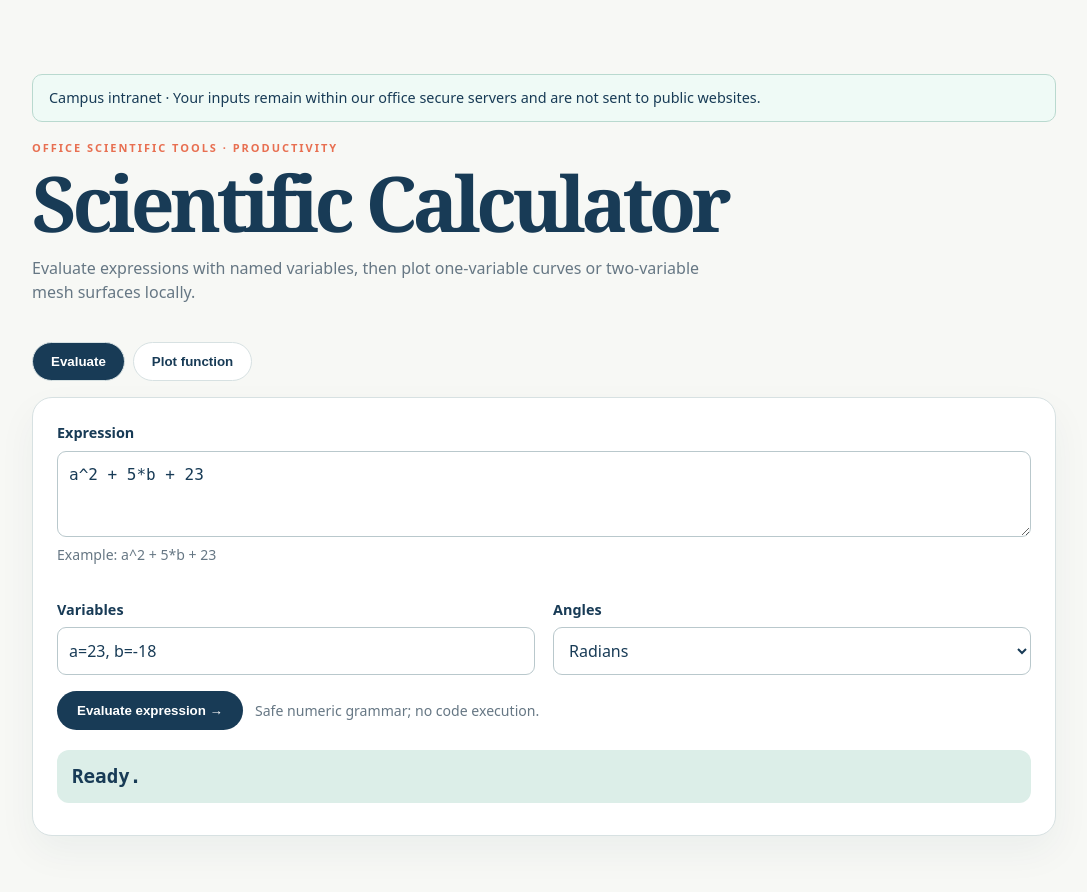
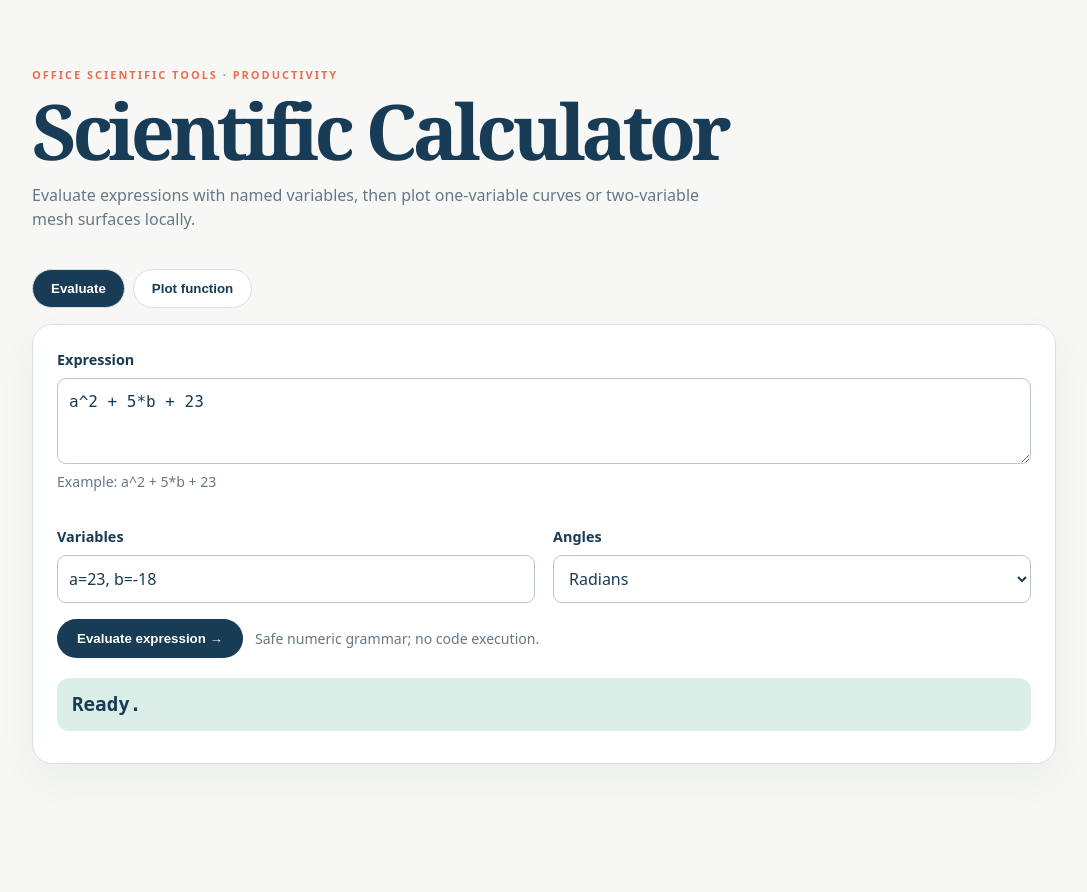
Before and after one commit to kvmani/scientific_calculator, a Flask app: page / in a window 1280 px wide. Shown: the whole page, without its empty margins (96-1183 px from the left). After the commit the page ends 764 px from the top, so only its background shows below. Run offline with Flask 3, Linux system fonts and the light colour scheme.

Commit message:
Remove tool privacy banner and add browser warning

```diff
--- /dev/null
+++ b/static/browser_support.js
@@ -0,0 +1 @@
+(function(){"use strict";var u=navigator.userAgent||"",b="other",v=0,m;if((m=u.match(/Edg\/(\d+)/))){b="Edge";v=+m[1]}else if((m=u.match(/Edge\/(\d+)/))){b="Edge";v=+m[1]}else if((m=u.match(/Chrome\/(\d+)/))){b="Chrome";v=+m[1]}else if((m=u.match(/Firefox\/(\d+)/))){b="Firefox";v=+m[1]}var min={Edge:18,Chrome:76,Firefox:68};if(b!=="other"&&v>=min[b])return;var n=document.createElement("div");n.setAttribute("role","alert");n.style.cssText="position:relative;z-index:9999;padding:10px 16px;background:#fff4d6;color:#5f4612;border-bottom:1px solid #e2c875;font:14px/1.4 system-ui,sans-serif;text-align:center";n.innerHTML="<strong>Browser update recommended.</strong> Some features may not work correctly in this browser. Please update to a recent Edge, Chrome, or Firefox release.";document.addEventListener("DOMContentLoaded",function(){document.body.insertBefore(n,document.body.firstChild)})}());
--- a/templates/index.html
+++ b/templates/index.html
@@ -3,5 +3,4 @@
 const $=id=>document.getElementById(id);const parsePairs=text=>Object.fromEntries(text.split(',').map(x=>x.trim()).filter(Boolean).map(x=>{const [k,...v]=x.split('=');return[k.trim(),Number(v.join('='))]}));document.querySelectorAll('.tab').forEach(tab=>tab.onclick=()=>{document.querySelectorAll('.tab').forEach(x=>x.classList.remove('active'));tab.classList.add('active');document.querySelectorAll('.panel').forEach(x=>x.classList.add('hidden'));$(tab.dataset.panel).classList.remove('hidden')});
 function draw(data){const c=$('plot-canvas'),ctx=c.getContext('2d'),w=c.width=c.clientWidth*2,h=c.height=c.clientHeight*2;ctx.scale(2,2);const W=c.clientWidth,H=c.clientHeight;ctx.clearRect(0,0,W,H);ctx.fillStyle='#fbfcfa';ctx.fillRect(0,0,W,H);ctx.strokeStyle='#d7e1e2';ctx.strokeRect(40,20,W-60,H-55);if(data.mode==='1d'){const pts=data.series,ys=pts.map(p=>p.y),min=Math.min(...ys),max=Math.max(...ys),lo=min===max?min-1:min,hi=min===max?max+1:max,x0=pts[0].x,x1=pts.at(-1).x;ctx.beginPath();pts.forEach((p,i)=>{const x=40+(p.x-x0)/(x1-x0||1)*(W-60),y=20+(hi-p.y)/(hi-lo)*(H-55);i?ctx.lineTo(x,y):ctx.moveTo(x,y)});ctx.strokeStyle='#e86f51';ctx.lineWidth=3;ctx.stroke()}else{const z=data.grid.z,flat=z.flat(),min=Math.min(...flat),max=Math.max(...flat);z.forEach((row,j)=>row.forEach((v,i)=>{const t=(v-min)/(max-min||1);ctx.fillStyle=`hsl(${220-190*t} 70% ${92-42*t}%)`;ctx.fillRect(40+i*(W-60)/z[0].length,20+j*(H-55)/z.length,(W-60)/z[0].length+1,(H-55)/z.length+1)}))}}
 async function post(url,payload){try{const r=await fetch(url,{method:'POST',headers:{'Content-Type':'application/json'},body:JSON.stringify(payload)});const d=await r.json().catch(()=>({}));return r.ok&&d.ok?d:{ok:false,error:d.error||'The calculator could not complete that request. Check the inputs and try again.'}}catch(error){return{ok:false,error:'The calculator is unavailable right now. Check that its local service is running and try again.'}}};$('evaluate').onclick=async()=>{const d=await post('/api/evaluate',{expression:$('expression').value,variables:parsePairs($('variables').value),angle_unit:$('angle-unit').value});$('evaluate-result').textContent=d.ok?d.value:d.error;$('evaluate-meta').textContent=d.ok?`${d.canonical} · variables: ${(d.used_variables||[]).join(', ')||'none'}`:''};$('plot').onclick=async()=>{const vars=[{name:'x',start:+$('x-start').value,stop:+$('x-stop').value,step:+$('x-step').value}];if($('use-y').checked)vars.push({name:'y',start:+$('y-start').value,stop:+$('y-stop').value,step:+$('y-step').value});const d=await post('/api/plot',{expression:$('plot-expression').value,constants:parsePairs($('constants').value),variables:vars,angle_unit:$('plot-angle-unit').value});$('plot-result').textContent=d.ok?`${d.mode.toUpperCase()} · ${d.points} points · ${d.expression}`:d.error;if(d.ok)draw(d)};
-</script></body></html>
-<script>const n=document.createElement('p');n.textContent='Campus intranet · Your inputs remain within our office secure servers and are not sent to public websites.';n.style='margin:18px 0;padding:12px 16px;border:1px solid #b9d9cf;border-radius:10px;background:#effaf6;color:#183b56;font-size:.9rem';document.querySelector('main').prepend(n);</script>
+</script><script src="/static/browser_support.js"></script></body></html>
```
